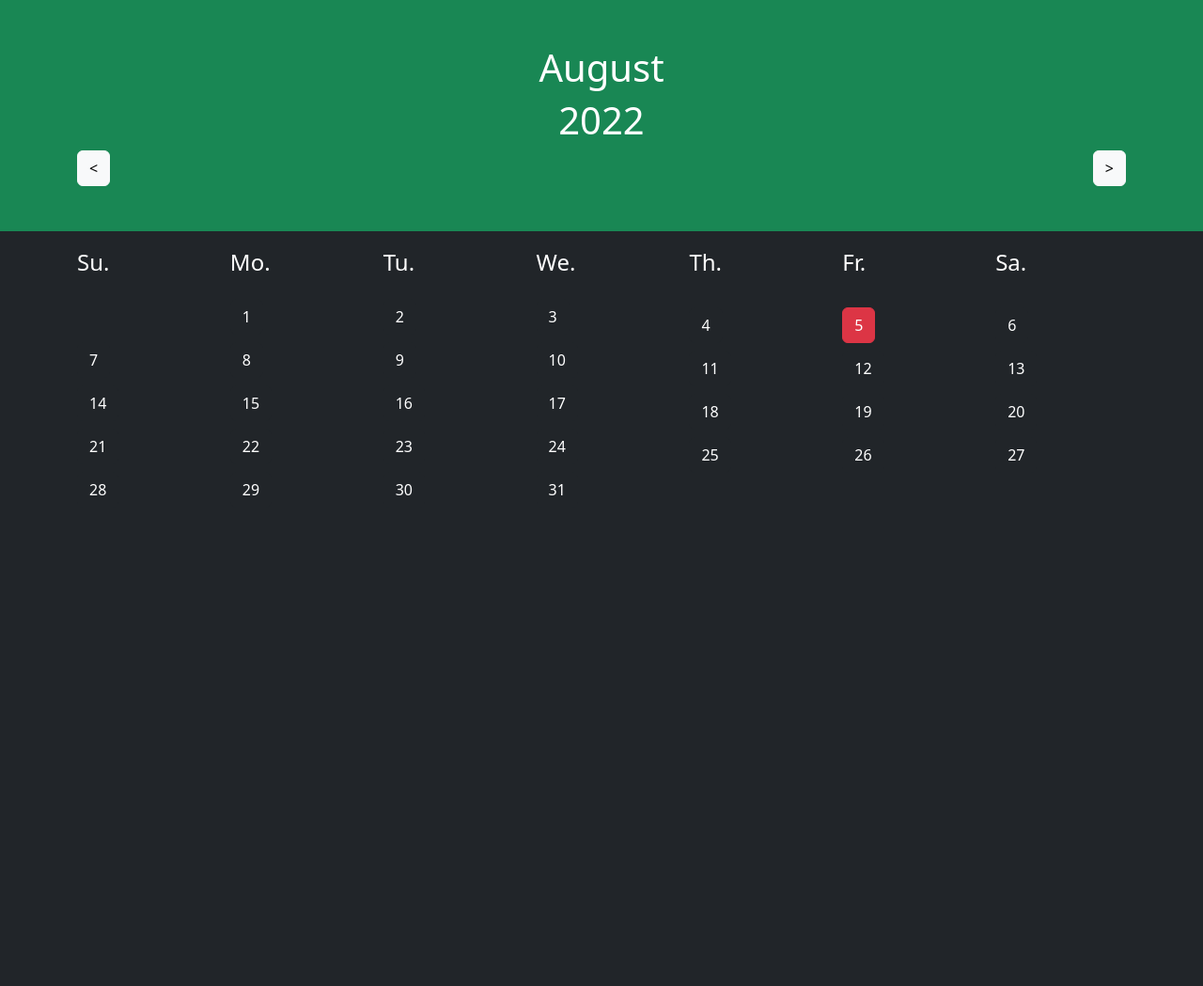
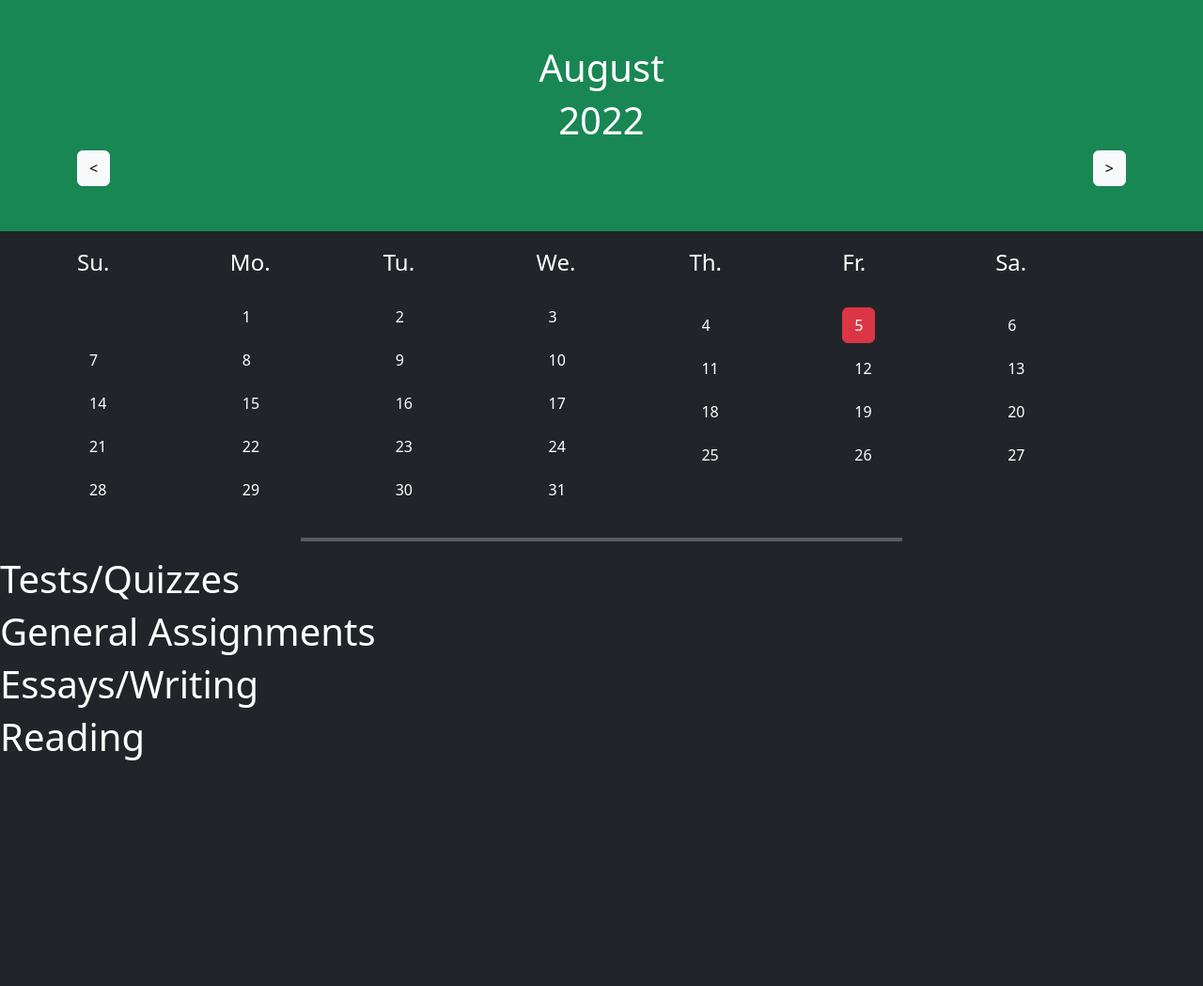
Before and after one commit to Js-cook/Planner-App, a Django app: page / in a window 1280 px wide. Shown: the whole page at 94% size. Run offline with Django 3.2, Linux system fonts and the light colour scheme.

Commit message:
ADD - Lots of updates to frontend things

```diff
--- a/frontend/templates/base.html
+++ b/frontend/templates/base.html
@@ -13,7 +13,7 @@
     <meta charset="utf-8">
     <title>{% block title %}{% endblock %}</title>
   </head>
-  <body class="m-0" style="height: 100%;">
+  <body class="pb-0" style="height: 100%;">
     {% block content %}
 
     {% endblock %}
--- a/frontend/templates/frontend/index.html
+++ b/frontend/templates/frontend/index.html
@@ -23,7 +23,7 @@
       <h4 class="lab col">Sa.</h4>
     </div>
   </div>
-  <div id="calendar" class="container" style="height:100%;">
+  <div id="calendar" class="container" style="">
     <div class="row">
       <div id="sun" class="day-col col" style="align-self: end;">
 
@@ -48,9 +48,26 @@
       </div>
     </div>
   </div>
-  <hr>
+  <div class="d-flex justify-content-center mt-2">
+    <hr class="border text-center border-light border-2" style="width:50%;">
+  </div>
   <div id="assignments-block">
+    <h1>Tests/Quizzes</h1>
+    <div id="test">
 
+    </div>
+    <h1>General Assignments</h1>
+    <div id="assignment">
+
+    </div>
+    <h1>Essays/Writing</h1>
+    <div id="essay">
+
+    </div>
+    <h1>Reading</h1>
+    <div id="reading">
+
+    </div>
   </div>
 </div>
 
@@ -130,11 +147,68 @@
   function getAssignments(year, month, day){
     const url = `https://planner.p3rplexed.repl.co/api/get-assignments/${year}/${month}/${day}/`
     console.log(url)
+    const assignHolder = document.getElementById("assignment")
+    const testHolder = document.getElementById("test")
+    const essayHolder = document.getElementById("essay")
+    const readingHolder = document.getElementById("reading")
+    let isTest = false
+    let isAssign = false
+    let isEssay = false
+    let isReading = false
+
     fetch(url)
     .then((resp) => resp.json())
     .then(function(data){
       for(let i=0; i<data.length; i++){
-        console.log(data[i].title)
+        // console.log(data[i].title)
+        if(data[i].type == "Test"){
+          if(isTest == false){
+            testHolder.innerHTML += `<h1>Tests/Quizzes</h1>`
+            isTest = true
+          }
+          testHolder.innerHTML += `
+          <div class="container border border-danger border-2 rounded text-light p-2">
+            <h2>${data[i].title}</h2>
+            <p>${data[i].description}</p>
+          </div>
+          `
+        }
+        else if (data[i].type == "Assignment"){
+          if(isAssign == false){
+            assignHolder.innerHTML += `<h1>General Assignments</h1>`
+            isAssign = true
+          }
+          assignHolder.innerHTML += `
+          <div class="container border border-primary border-2 rounded text-light p-2">
+            <h2>${data[i].title}</h2>
+            <p>${data[i].description}</p>
+          </div>
+          `
+        }
+        else if (data[i].type == "Reading"){
+          if(isReading == false){
+            readingHolder.innerHTML += `<h1>Reading</h1>`
+            isReading = true
+          }
+          readingHolder.innerHTML += `
+          <div class="container border border-warning border-2 rounded text-light p-2">
+            <h2>${data[i].title}</h2>
+            <p>${data[i].description}</p>
+          </div>
+          `
+        }
+        else {
+          if(isEssay == false){
+            essayHolder.innerHTML += `<h1>Essays/Writing</h1>`
+            isEssay = true
+          }
+          essayHolder.innerHTML += `
+          <div class="container border border-info border-2 rounded text-light p-2">
+            <h2>${data[i].title}</h2>
+            <p>${data[i].description}</p>
+          </div>
+          `
+        }
       }
     })
   }
```
